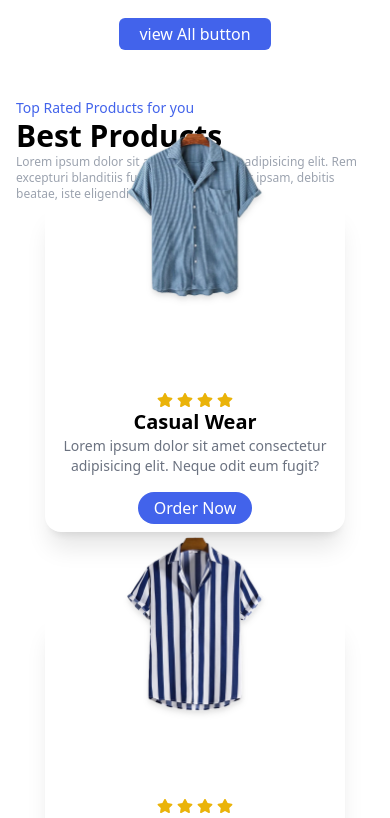
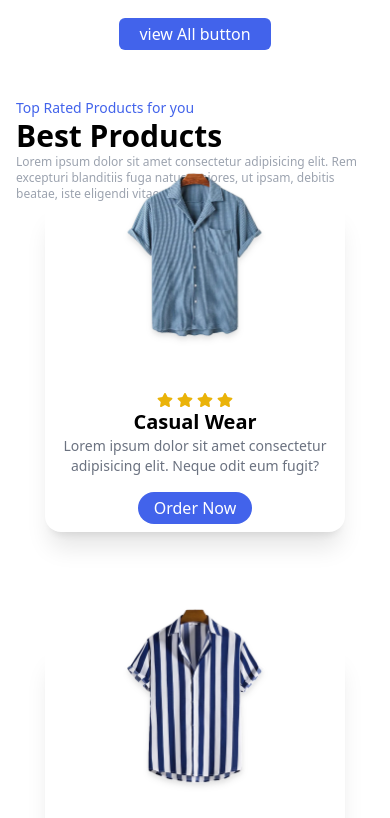
Before and after one commit to i-am-aman-dubey/ecommerce-project, a React (Vite) app: page / in a window 390 px wide. Shown: the part 900-1718 px from the top of the page. Built offline with nearby package versions, Linux system fonts and the light colour scheme; no server answers.

Commit message:
fix toProducts isuses

```diff
--- a/src/components/Products/Products.jsx
+++ b/src/components/Products/Products.jsx
@@ -120,7 +120,7 @@ const Products = ({search, setSelectedProduct}) => {
             <p data-aos='fade-up' className='text-xs text-gray-400'>Lorem ipsum dolor sit amet consectetur adipisicing elit. Debitis ex laboriosam fugit?</p>
         </div>
         <div>
-            <div className='grid grid-cols-1 sm:grid-cols-3 md:grid-cols-4 lg:grid-cols-5 place-items-center gap-5'>
+            <div className=' grid grid-cols-1 sm:grid-cols-3 md:grid-cols-4 lg:grid-cols-5 place-items-center gap-5'>
                 {filterdProdects.map((data)=>(
                     <div key={data.id} data-aos='fade-up' onClick={()=> setSelectedProduct(data)} data-aos-delay="200"     className='space-y-3 cursor-pointer'>
                         <img src={data.thumbnail} alt="Cover image" className='h-[220px] w-[150px] object-cover rounded-md' />
--- a/src/components/TopProducts/TopProducts.jsx
+++ b/src/components/TopProducts/TopProducts.jsx
@@ -35,11 +35,11 @@ const TopProducts = ({handleOrderPopup}) => {
             Lorem ipsum dolor sit amet consectetur adipisicing elit. Rem excepturi blanditiis fuga natus maiores, ut ipsam, debitis beatae, iste eligendi vitae.
         </p>
         <div>
-            <div className='grid grid-cols-1 sm:grid-cols-2 md:grid-cols-3 gap-20 md:gap-5 place-items-center'>
+            <div className='grid grid-cols-1 sm:grid-cols-2 md:grid-cols-3 gap-y-28 md:gap-y-5 gap-x-5 place-items-center'>
                 {ProductsData.map((data)=>(
-                    <div data-aos='zoom-in' className='rounded-2xl text-center bg-white dark:bg-gray-800 hover:bg-black/80 dark:hover:bg-primary hover:text-white relative shadow-xl duration-300 group max-w-[300px]'>
+                    <div data-aos='zoom-in' className='pt-15 rounded-2xl text-center bg-white dark:bg-gray-800 hover:bg-black/80 dark:hover:bg-primary hover:text-white relative shadow-xl duration-300 group max-w-[300px]'>
                         <div>
-                            <img src={data.img} alt="" className='max-w-[140px] block mx-auto tranform -translate-y-20 group-hover:scale-105 duration-300 drop-shadow-md' />
+                            <img src={data.img} alt="" className='max-w-[140px] block mx-auto transform -sm:-translate-y-20 -translate-y-10 group-hover:scale-105 duration-300 drop-shadow-md' />
                         </div>
                      <div className='w-full flex items-center justify-center gap-1'>
                         <FaStar className='text-yellow-500'/>
```
